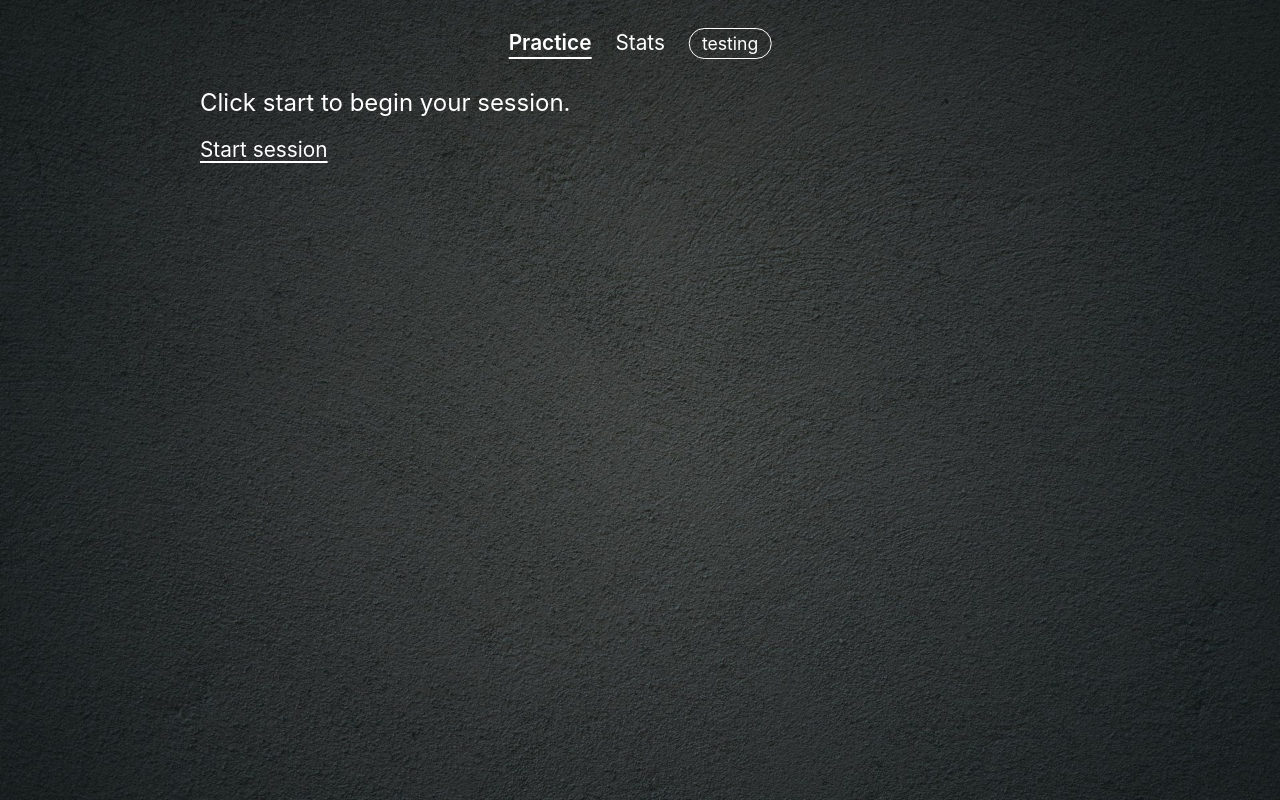
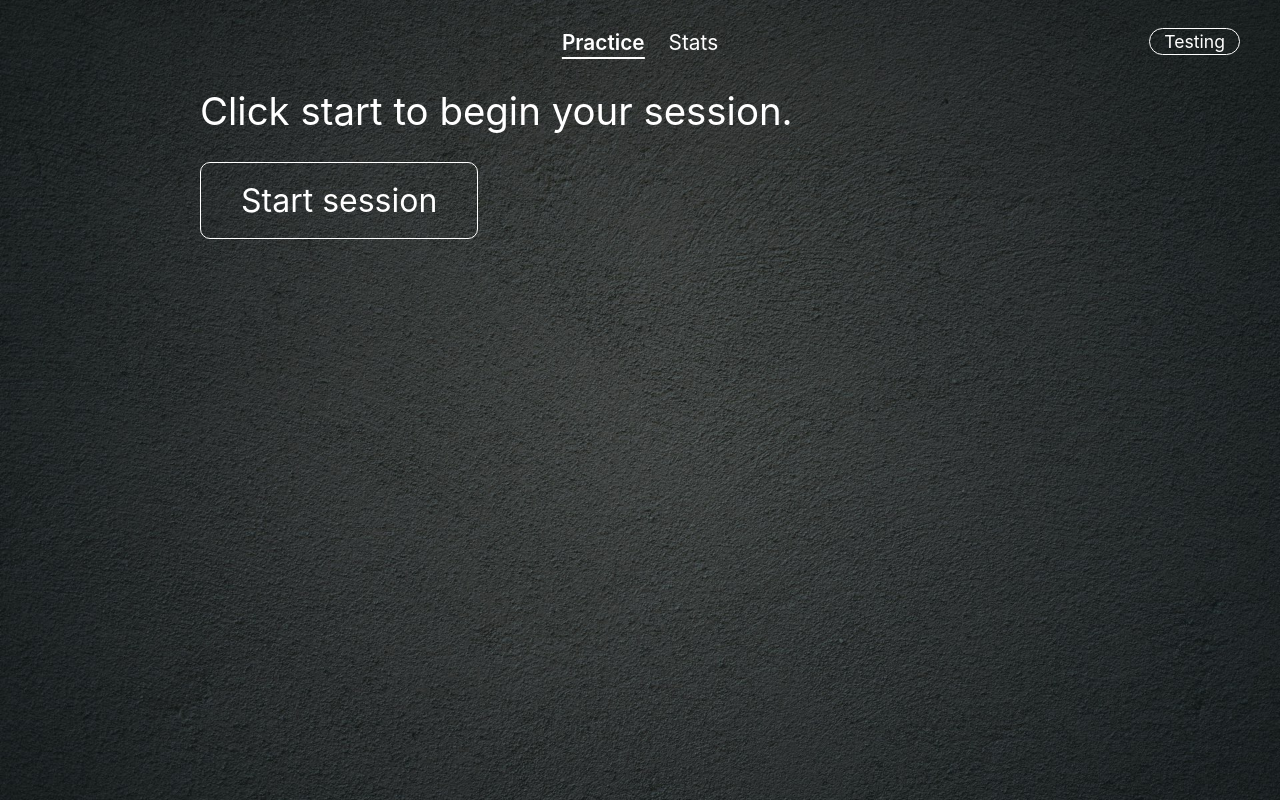
Before and after one commit to evanpersinger/Typing-Practice, a React (Vite) app in the folder frontend/: page / in a window 1280 px wide. Both pictures are taken after a click on the button "Testing". Built offline with nearby package versions, Linux system fonts and the light colour scheme.

Commit message:
UI changes

```diff
--- a/frontend/src/App.tsx
+++ b/frontend/src/App.tsx
@@ -90,23 +90,19 @@ export default function App() {
   const [typed, setTyped] = useState<string[]>([]);
   const [durations, setDurations] = useState<number[]>([]);
   const [current, setCurrent] = useState("");
-  const [elapsed, setElapsed] = useState(0);
   const [results, setResults] = useState<WordResult[]>([]);
   const [analysis, setAnalysis] = useState<AnalysisResponse | null>(null);
   const [stats, setStats] = useState<StatsResponse | null>(null);
   const [error, setError] = useState<string | null>(null);
 
-  // Clock for the sentence on screen. It only ever counts time you spent
-  // actually typing: it starts on your first keystroke rather than on display,
-  // and it stops when you leave the tab. `banked` holds the time from earlier
-  // runs on this same sentence so pausing resumes instead of restarting.
+  // Clock for the sentence on screen. Nothing displays it any more, but it's
+  // still what wpm is computed from, so it has to stay honest: it counts only
+  // time you spent actually typing, starting on your first keystroke rather
+  // than on display, and stopping when you leave the tab. `banked` holds the
+  // time from earlier runs on this same sentence, so pausing resumes instead of
+  // restarting.
   const startedAt = useRef<number | null>(null);
   const banked = useRef(0);
-
-  function elapsedMs(): number {
-    const running = startedAt.current ? Date.now() - startedAt.current : 0;
-    return banked.current + running;
-  }
 
   function stopClock() {
     if (startedAt.current === null) return;
@@ -117,14 +113,7 @@ export default function App() {
   function resetClock() {
     startedAt.current = null;
     banked.current = 0;
-    setElapsed(0);
   }
-
-  useEffect(() => {
-    if (tab !== "practice" || phase !== "typing") return;
-    const id = setInterval(() => setElapsed(elapsedMs()), 100);
-    return () => clearInterval(id);
-  }, [tab, phase]);
 
   // Put the cursor back in the box on a new sentence and on returning from the
   // Stats tab, otherwise you come back mid-sentence and type into nothing.
@@ -314,11 +303,6 @@ export default function App() {
     .sort((a, b) => b.attempts - a.attempts || b.streak - a.streak)
     .slice(0, TOP_N);
 
-  // Under a second the sample is too small to mean anything, so hold at 0
-  // instead of flashing a 300 wpm reading off a single keystroke.
-  const liveWpm =
-    elapsed > 1000 ? Math.round(current.length / 5 / (elapsed / 60000)) : 0;
-
   // Stats and the start screen both sit at the top. Everything else stays
   // centered, so a sentence you're typing lands under your eyes. Loading holds
   // the start screen's position, since it's still the start screen on display.
@@ -333,8 +317,8 @@ export default function App() {
     return (
       <div className="card">
         <div className="profile-picker">
+          <button onClick={() => chooseProfile("testing")}>Testing</button>
           <button onClick={() => chooseProfile("personal")}>Personal</button>
-          <button onClick={() => chooseProfile("testing")}>Testing</button>
         </div>
       </div>
     );
@@ -355,34 +339,38 @@ export default function App() {
         >
           Stats
         </button>
-        {/* Always on screen, because a profile you can't see is a profile you
-            can forget you're in. Click it to go back to the picker. */}
-        <button className="tab profile-tab" onClick={switchProfile}>
-          {profile}
-        </button>
       </nav>
+
+      {/* Always on screen, because a profile you can't see is a profile you can
+          forget you're in. Click it to go back to the picker. */}
+      <button className="profile-chip" onClick={switchProfile}>
+        {profile}
+      </button>
 
       <div className={cardClass}>
         {tab === "practice" && (
           <>
-            {(phase === "idle" || phase === "loading") && (
+            {phase === "idle" && (
               <>
                 <p className="instruction">Click start to begin your session.</p>
-                <button onClick={startSession} disabled={phase === "loading"}>
+                <button className="start-session" onClick={startSession}>
                   Start session
                 </button>
                 {error && <p className="error">{error}</p>}
               </>
             )}
 
+            {/* Claude is writing your sentences, which takes a while. The
+                spinner is the only thing on screen that says so. */}
+            {phase === "loading" && (
+              <>
+                <p className="instruction">Starting session…</p>
+                <div className="spinner" />
+              </>
+            )}
+
             {phase === "typing" && drills[index] && (
               <>
-                <div className="drill-header">
-                  <p className="timer">
-                    {Math.floor(elapsed / 1000)}s
-                    <span className="timer-wpm">{liveWpm} wpm</span>
-                  </p>
-                </div>
                 <p className="prompt">{drills[index].sentence}</p>
                 <input
                   key={index}
--- a/frontend/src/index.css
+++ b/frontend/src/index.css
@@ -70,29 +70,40 @@ body {
 }
 
 .instruction {
-  font-size: 1.5rem;
-  margin: 0 0 20px;
+  font-size: 2.4rem;
+  margin: 0 0 28px;
 }
 
-/* Nothing but the clock lives up here now. It sits right, out of the way of the
-   sentence, which is the only thing you should be looking at. */
-.drill-header {
-  display: flex;
-  align-items: baseline;
-  justify-content: flex-end;
-  margin-bottom: 12px;
+/* The start screen is two lines and nothing else, so the button carries as much
+   weight as the sentence above it. Same outlined box as End session, one size up. */
+.start-session {
+  padding: 18px 40px;
+  font-size: 2rem;
+  border: 1px solid #ffffff;
+  border-radius: 10px;
+  text-decoration: none;
 }
 
-.timer {
-  margin: 0;
-  font-family: ui-monospace, SFMono-Regular, Menlo, monospace;
-  font-size: 1.1rem;
-  font-variant-numeric: tabular-nums;
+.start-session:hover {
+  opacity: 1;
+  background: rgba(255, 255, 255, 0.08);
 }
 
-.timer-wpm {
-  margin-left: 12px;
-  font-weight: 600;
+/* One white arc on an invisible ring, rather than a white circle over a gray
+   one. Same reason everything else here is pure white: no gray anywhere. */
+.spinner {
+  width: 44px;
+  height: 44px;
+  border: 3px solid transparent;
+  border-top-color: #ffffff;
+  border-radius: 50%;
+  animation: spin 0.8s linear infinite;
+}
+
+@keyframes spin {
+  to {
+    transform: rotate(360deg);
+  }
 }
 
 /* Prompt and input are deliberately the same size and face. You read one while
@@ -142,19 +153,6 @@ button:hover {
   opacity: 0.55;
 }
 
-/* While the drills are being written the button is still there, still white,
-   just inert. The underline is the only thing that goes: it's what makes a
-   button look pressable, so dropping it reads as "not yet" without dimming any
-   text. */
-button:disabled {
-  cursor: default;
-  text-decoration: none;
-}
-
-button:disabled:hover {
-  opacity: 1;
-}
-
 .tab {
   padding: 2px 0;
   border-bottom: 2px solid transparent;
@@ -166,14 +164,23 @@ button:disabled:hover {
   border-bottom-color: #ffffff;
 }
 
-/* Not a tab, a label you can click. The border says "this is which world you're
-   in", which is a different kind of thing from Practice and Stats, so it reads
-   as a chip rather than a third destination. */
-.profile-tab {
-  padding: 2px 12px;
+/* Off in the corner, not in the tab bar: it isn't a third destination, it's a
+   badge saying which world you're in. Click it to go back to the picker. Lines
+   up with the tabs, and absolute like them so it scrolls away over a long stats
+   table instead of hovering on top of it. */
+.profile-chip {
+  position: absolute;
+  top: 28px;
+  right: 40px;
+  padding: 2px 14px;
   border: 1px solid #ffffff;
   border-radius: 999px;
   font-size: 1.1rem;
+  text-decoration: none;
+  /* The profile name is a wire value ("testing"), capitalized for display only.
+     Changing the value itself would mean changing the header the backend keys
+     off, for the sake of a capital letter. */
+  text-transform: capitalize;
 }
 
 /* The one screen where the buttons are the whole page, so they get to be real
@@ -187,15 +194,17 @@ button:disabled:hover {
   flex: 1;
   padding: 90px 24px;
   font-size: 3.6rem;
-  border: 1px solid #4a4f4c;
+  border: 1px solid #ffffff;
   border-radius: 12px;
-  background: #1e2220;
+  background: none;
   text-decoration: none;
 }
 
+/* A faint fill on hover rather than the usual fade, since fading a box this
+   size takes the whole button with it, text included. */
 .profile-picker button:hover {
   opacity: 1;
-  border-color: #ffffff;
+  background: rgba(255, 255, 255, 0.08);
 }
 
 .error {
@@ -224,11 +233,20 @@ button:disabled:hover {
 }
 
 /* Sits under the input as a way out, not an invitation. Small, so it never
-   competes with the sentence you're supposed to be reading. */
+   competes with the sentence you're supposed to be reading. Outlined like the
+   picker buttons: same fill-on-hover, no fade. */
 .end-session {
-  align-self: flex-start;
-  margin-top: 14px;
-  font-size: 1rem;
+  margin-top: 20px;
+  padding: 14px 32px;
+  font-size: 1.4rem;
+  border: 1px solid #ffffff;
+  border-radius: 8px;
+  text-decoration: none;
+}
+
+.end-session:hover {
+  opacity: 1;
+  background: rgba(255, 255, 255, 0.08);
 }
 
 .new-word {
```
